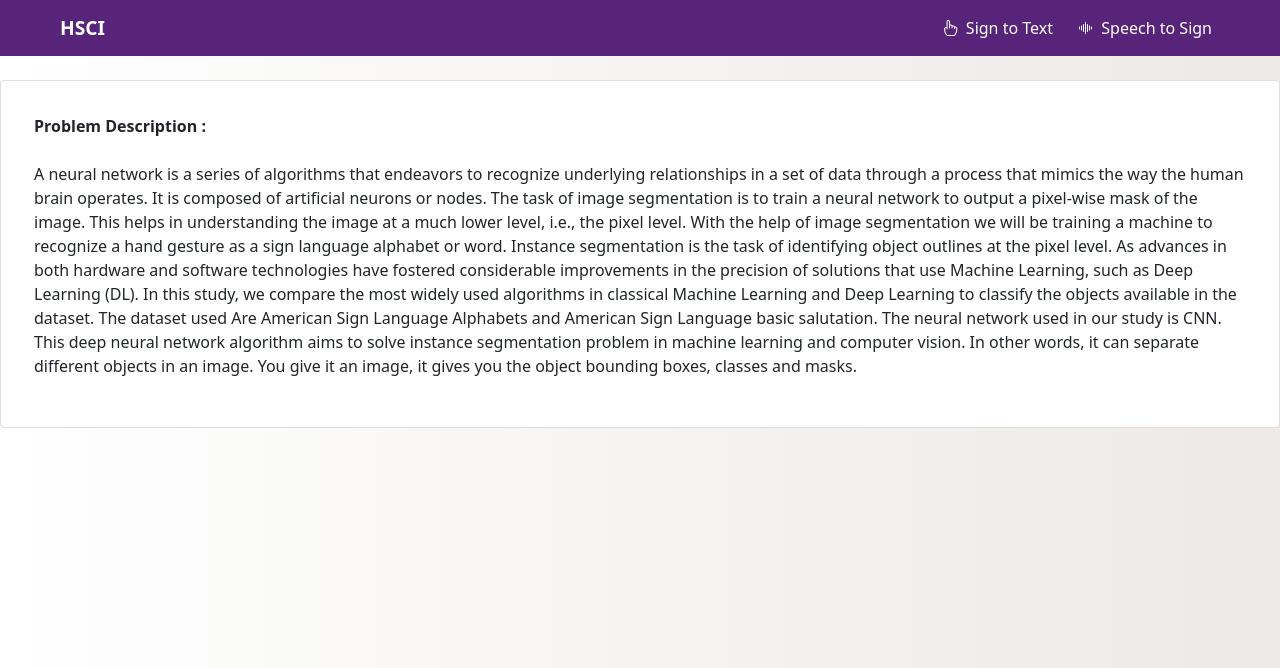
After one commit to taha20181/HSCI-Major-Project, a Flask app: template templates/home.html in a window 1280 px wide. The commit adds this page. Shown: the top 668 px of the page. Run offline with Flask 2, Linux system fonts and the light colour scheme; the template is opened without the code that fills it, so the values that code supplies are empty; some libraries are stand-ins or nearby versions.

Commit message:
UI/UX changes, navbar changed

```diff
--- a/ai_app/app.py
+++ b/ai_app/app.py
@@ -173,7 +173,7 @@ def process(frame):
 
                 # resized = cv2.imread("images/test.jpg")
                 reshaped = resized.reshape((1, 224, 224, 3))
-                cv2.flip(reshaped, 1)
+                # cv2.flip(reshaped, 1)
 
                 mp_drawing.draw_landmarks(
                     frame,
--- a/main.py
+++ b/main.py
@@ -60,9 +60,12 @@ def convert_audio(path = None,
     )
 
 @app.route('/')
+def home():
+    return render_template('home.html')
+
+@app.route('/sign_to_text')
 def index():
     return render_template('index.html')
-
 
 @app.route('/audio_to_sign')
 def record():
--- /dev/null
+++ b/templates/home.html
@@ -0,0 +1,60 @@
+{% extends 'base_template.html' %}
+{% block link %} {% endblock %}
+{% block title %} Home Page {% endblock %}
+{% block main %}
+
+<div class="wrapper">
+    <div class="main-panel" id="main-panel">
+
+        <div class="panel-header-sm panel-newbgcolor">
+        </div>
+        <div class="content panel-newbgcolor">
+            <div>
+                <div class="row mt-4">
+                    <div class="col-lg-12 col-md-6">
+                        <div class="card panel-newbgcolor">
+                            <div class="card-body panel-newbgcolor">
+
+                                <div class="alert nav-newbgcolor">
+                                    <span><strong>Problem Description : </strong><br><br>
+                                        A neural network is a series of algorithms that endeavors to recognize
+                                        underlying relationships in a set of data through a process that mimics the way
+                                        the human brain operates. It is composed of artificial neurons or nodes. The
+                                        task of image segmentation is to train a neural network to output a pixel-wise
+                                        mask of the image. This helps in understanding the image at a much lower level,
+                                        i.e., the pixel level. With the help of image segmentation we will be training a
+                                        machine to recognize a hand gesture as a sign language alphabet or word.
+                                        Instance segmentation is the task of identifying object outlines at the pixel
+                                        level.
+                                        As advances in both hardware and software technologies have fostered
+                                        considerable improvements in the precision of solutions that use Machine
+                                        Learning, such as Deep Learning (DL). In this study, we compare the most widely
+                                        used algorithms in classical Machine Learning and Deep Learning to classify the
+                                        objects available in the dataset. The dataset used Are American Sign Language
+                                        Alphabets and American Sign Language basic salutation. The neural network used
+                                        in our study is CNN. This deep neural network algorithm aims to solve instance
+                                        segmentation problem in machine learning and computer vision. In other words, it
+                                        can separate different objects in an image. You give it an image, it gives you
+                                        the object bounding boxes, classes and masks.
+                                    </span>
+                                </div>
+
+                                <!-- <div class="alert nav-newbgcolor" data-notify="container">
+                                    <span data-notify="message"><strong>Problem Solution : </strong><br><br>
+
+                                        The team has proposed the solution through data collection from the tools
+                                        and
+                                        analysis of the collected data in order to create trackers to make
+                                        corrective
+                                        decisions for better performance of the tools.
+
+                                        The link for the GitHub has been provided below:<br>
+                                        <a href="http://github.com/Shounak-Pattewale/HILTI_SCC" target="_blank">Click
+                                            Here</a></span>
+                                </div> -->
+                            </div>
+                        </div>
+                    </div>
+                </div>
+            </div>
+            {% endblock %}
--- a/templates/navbar.html
+++ b/templates/navbar.html
@@ -2,13 +2,28 @@
 
 <nav class="navbar navbar-expand-lg navbar-dark nav-color" id="">
     <div class="container-fluid">
-        <a class="navbar-brand" href="" id="navbar-title"
-           style="font-size: 120%; font-weight: 700; padding-left: 7rem;">HSCI</a>
+        <a class="navbar-brand" href="/" id="navbar-title"
+            style="font-size: 120%; font-weight: 700; padding-left: 3rem;">HSCI</a>
         <button aria-controls="navbarNav" aria-expanded="false" aria-label="Toggle navigation" class="navbar-toggler"
-                data-bs-target="#navbarNav" data-bs-toggle="collapse" type="button">
+            data-bs-target="#navbarNav" data-bs-toggle="collapse" type="button">
             <span class="navbar-toggler-icon"></span>
         </button>
+        <div class="collapse navbar-collapse" id="navbarNav" style="padding-right: 3rem;">
+            <ul class="navbar-nav ms-md-auto gap-2">
 
+                <li class="nav-item rounded">
+                    <a aria-current="page" class="nav-link active"
+                        href="/sign_to_text"><i
+                            class="bi bi-hand-index"></i>&nbsp Sign to Text</a>
+                </li>
+
+                <li class="nav-item rounded">
+                    <a aria-current="page" class="nav-link active"
+                        href="/audio_to_sign"><i class="bi bi-soundwave"></i>&nbsp
+                        Speech to Sign</a>
+                </li>
+            </ul>
+        </div>
     </div>
 </nav>
 
```
